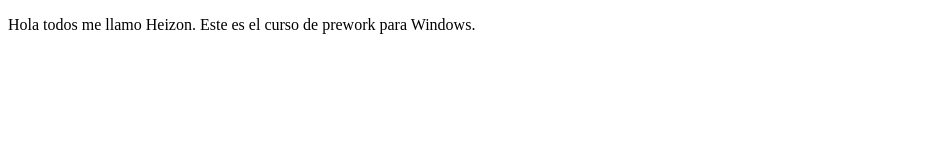
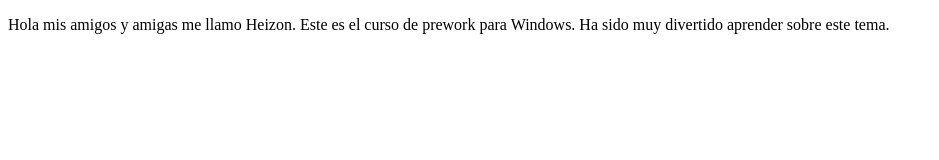
Before and after one commit to heroz1479/proyectoDemoCursoPrework, a plain HTML site: page index.html in a window 1280 px wide. Shown: the whole page, without its empty margins (0-939 px from the left). Drawn offline with Linux system fonts and the light colour scheme.

Commit message:
Cambios agregamos nuvos amigos

```diff
--- a/index.html
+++ b/index.html
@@ -8,7 +8,7 @@
 </head>
 <body>
     <p>
-        Hola todos me llamo Heizon. Este es el curso de prework para Windows.
+        Hola mis amigos y amigas me llamo Heizon. Este es el curso de prework para Windows. Ha sido muy divertido aprender sobre este tema.
     </p>
 </body>
 </html>
```
